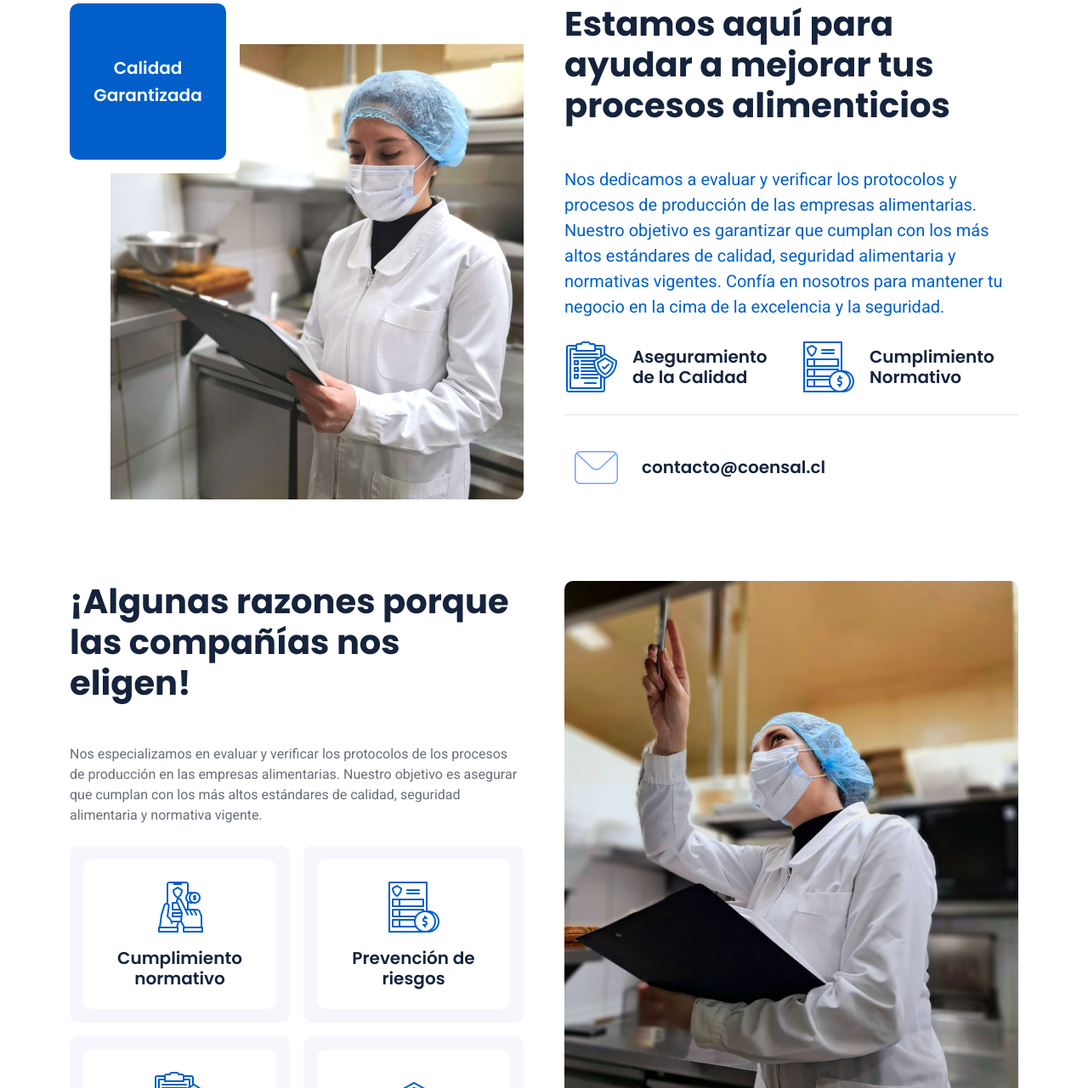
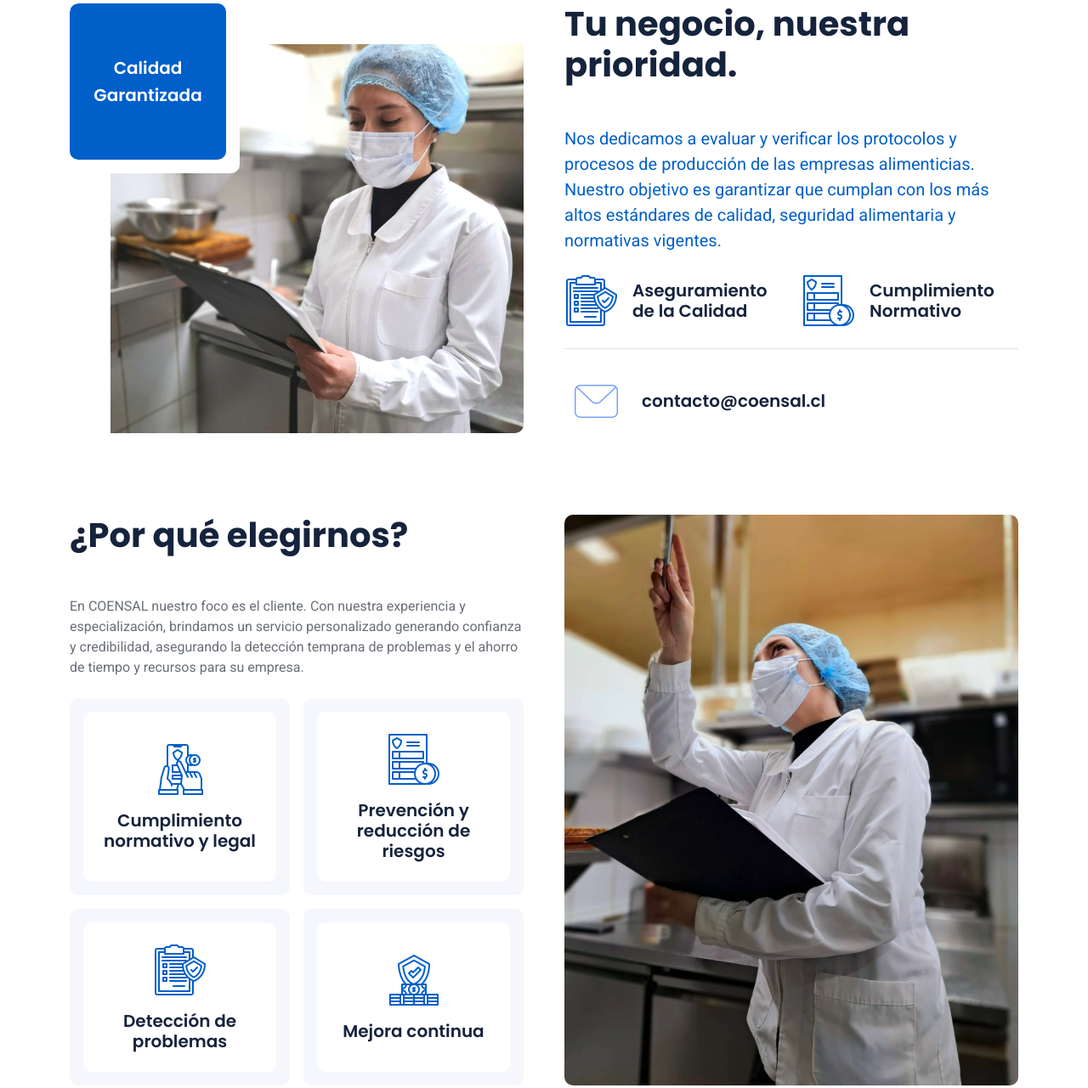
Before and after one commit to Coensal/website, a plain HTML site: page index.html in a window 1280 px wide. Shown: the part 938-2219 px from the top of the page at 85% size. Drawn offline with nearby package versions, Linux system fonts and the light colour scheme.

Commit message:
Change description

```diff
--- a/index.html
+++ b/index.html
@@ -181,12 +181,11 @@
           <div class="col-lg-6 wow fadeInUp" data-wow-delay="0.5s">
             <div class="h-100">
               <h1 class="display-6 mb-5">
-                Estamos aquí para ayudar a mejorar tus procesos alimenticios
+                Tu negocio, nuestra prioridad.
               </h1>
               <p class="fs-5 text-primary mb-4">
-                Nos dedicamos a evaluar y verificar los protocolos y procesos de producción de las empresas alimentarias.
+                Nos dedicamos a evaluar y verificar los protocolos y procesos de producción de las empresas alimenticias.
                 Nuestro objetivo es garantizar que cumplan con los más altos estándares de calidad, seguridad alimentaria y normativas vigentes.
-                Confía en nosotros para mantener tu negocio en la cima de la excelencia y la seguridad.
               </p>
               <div class="row g-4 mb-4">
                 <div class="col-sm-6">
@@ -233,10 +232,10 @@
       <div class="container">
         <div class="row g-5">
           <div class="col-lg-6 wow fadeInUp" data-wow-delay="0.1s">
-            <h1 class="display-6 mb-5">¡Algunas razones porque las compañías nos eligen!</h1>
+            <h1 class="display-6 mb-5">¿Por qué elegirnos?</h1>
             <p class="mb-4">
-              Nos especializamos en evaluar y verificar los protocolos de los procesos de producción en las empresas alimentarias.
-              Nuestro objetivo es asegurar que cumplan con los más altos estándares de calidad, seguridad alimentaria y normativa vigente.
+              En COENSAL nuestro foco es el cliente. Con nuestra experiencia y especialización, brindamos un servicio personalizado
+              generando confianza y credibilidad, asegurando la detección temprana de problemas y el ahorro de tiempo y recursos para su empresa.
             </p>
             <div class="row g-3">
               <div class="col-sm-6 wow fadeIn" data-wow-delay="0.1s">
@@ -249,7 +248,7 @@
                       src="img/icon/icon-06-primary.png"
                       alt=""
                     />
-                    <h5 class="mb-0">Cumplimiento normativo</h5>
+                    <h5 class="mb-0">Cumplimiento normativo y legal</h5>
                   </div>
                 </div>
               </div>
@@ -263,7 +262,7 @@
                       src="img/icon/icon-03-primary.png"
                       alt=""
                     />
-                    <h5 class="mb-0">Prevención de riesgos</h5>
+                    <h5 class="mb-0">Prevención y reducción de riesgos</h5>
                   </div>
                 </div>
               </div>
@@ -277,7 +276,7 @@
                       src="img/icon/icon-04-primary.png"
                       alt=""
                     />
-                    <h5 class="mb-0">Aseguramiento de la calidad</h5>
+                    <h5 class="mb-0">Detección de problemas</h5>
                   </div>
                 </div>
               </div>
@@ -414,12 +413,11 @@
         <div class="row g-5">
           <div class="col-lg-6 wow fadeIn" data-wow-delay="0.3s">
             <h1 class="display-6 text-white mb-5">
-              Compañía de Auditorias Alimenticias Certificada
+              Eleva la calidad de tus productos con nuestros servicios.
             </h1>
             <p class="text-white mb-5">
-              Nos dedicamos a evaluar y verificar los protocolos y procesos de producción de las empresas alimentarias.
-              Nuestro objetivo es garantizar que cumplan con los más altos estándares de calidad, seguridad alimentaria y normativas vigentes.
-              Confía en nosotros para mantener tu negocio en la cima de la excelencia y la seguridad.
+              Cotiza ahora y transforma tu empresa en un referente de excelencia sanitaria en la industria alimentaria.
+              Nuestros expertos te ayudarán a identificar y corregir posibles riesgos, optimizando tus procesos y garantizando la seguridad de tus productos.
             </p>
             <div class="bg-white rounded p-3">
               <div class="d-flex align-items-center bg-primary rounded p-3">
```
